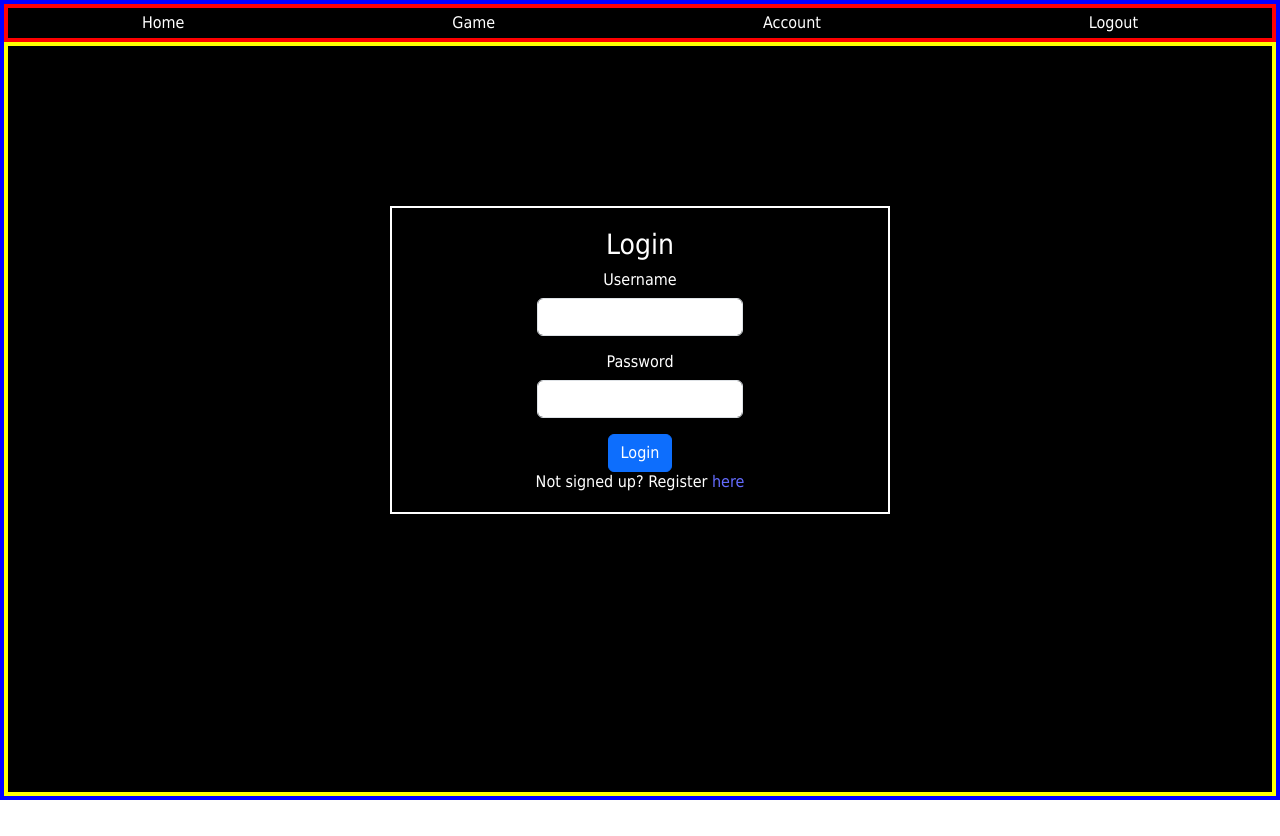
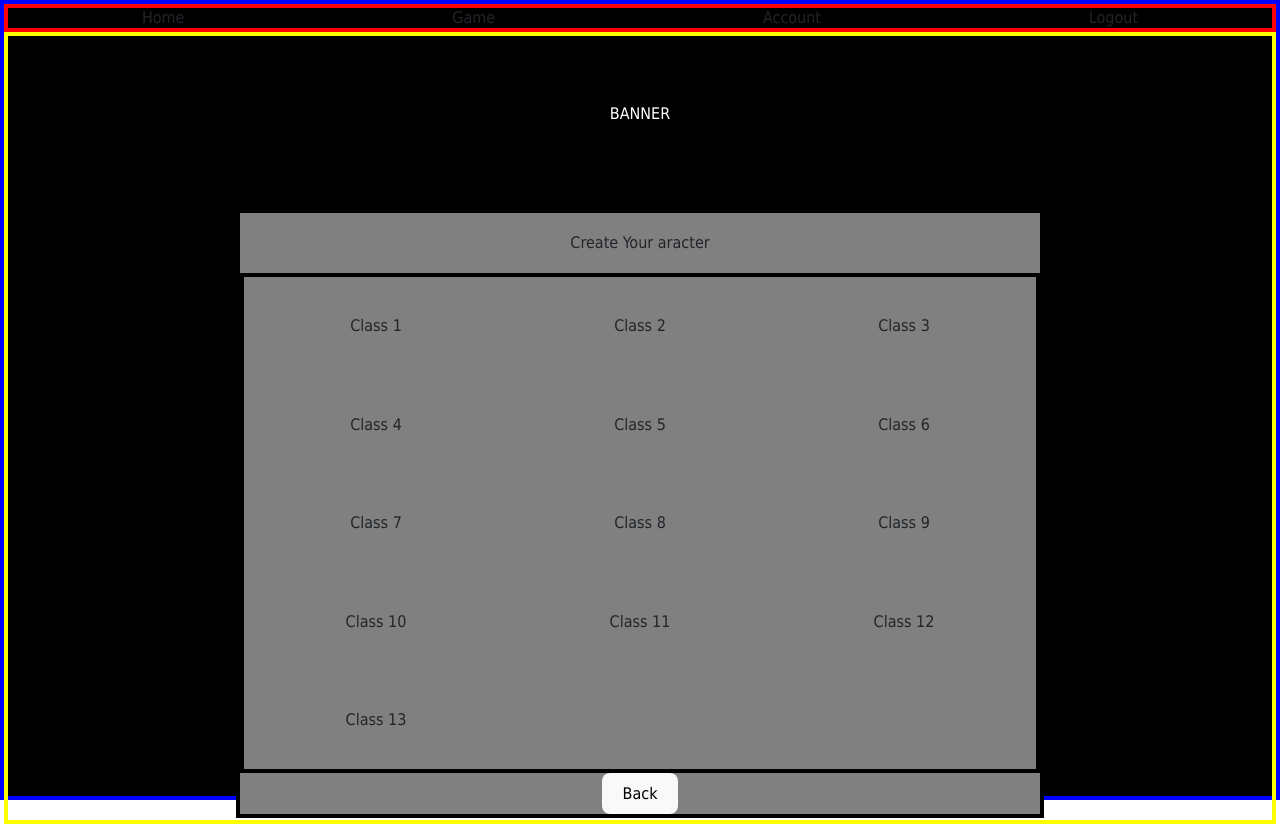
Before and after one commit to Taylor-Albright-NSS/galvadia-react, a React (Vite) app in the folder frontend/: page /character-creation in a window 1280 px wide. Before the commit this address led to /login. Before the commit the page ends 800 px from the top, so only its background shows below. Built offline with nearby package versions, Linux system fonts and the light colour scheme; no server answers; sample sign-in values are in the browser's storage.

Commit message:
Checkpoint: Implemented routes and basic character creation page

```diff
--- a/frontend/src/App.jsx
+++ b/frontend/src/App.jsx
@@ -6,6 +6,8 @@ import { AuthorizedRoute } from './components/ui/auth/AuthorizedRoute'
 import Register from './components/ui/auth/Register'
 import { CharacterSelectLayout } from './components/ui/character-select/CharacterSelectLayout'
 import { Layout } from './components/layout/Layout'
+import { CharacterSelect } from './components/ui/character-select/CharacterSelect'
+import { CharacterCreation } from './components/ui/character-select/CharacterCreation'
 
 export const App = () => {
 	return (
@@ -18,7 +20,15 @@ export const App = () => {
 						path="/character-select"
 						element={
 							<AuthorizedRoute>
-								<CharacterSelectLayout />
+								<CharacterSelectLayout>{<CharacterSelect />}</CharacterSelectLayout>
+							</AuthorizedRoute>
+						}
+					/>
+					<Route
+						path="/character-creation"
+						element={
+							<AuthorizedRoute>
+								<CharacterSelectLayout>{<CharacterCreation />}</CharacterSelectLayout>
 							</AuthorizedRoute>
 						}
 					/>
--- a/frontend/src/components/ui/auth/Register.jsx
+++ b/frontend/src/components/ui/auth/Register.jsx
@@ -27,7 +27,7 @@ export default function Register() {
 		}
 
 		try {
-			const data = await register(state.username, state.password)
+			const data = await register(state.username, state.email, state.password)
 			if (!data) {
 				throw new Error(`Registration failed`)
 			}
--- a/frontend/src/components/ui/character-select/Banner.jsx
+++ b/frontend/src/components/ui/character-select/Banner.jsx
@@ -1,8 +1,10 @@
-import '../../../styles/character-select.css'
+import './characterSelect.css'
 export const Banner = () => {
 	return (
 		<div className="banner-container">
-			<div className="banner">BANNER</div>
+			<div className="banner" style={{ fontSize: '90px', color: 'white' }}>
+				BANNER
+			</div>
 		</div>
 	)
 }
--- a/frontend/src/components/ui/character-select/CharacterCard.jsx
+++ b/frontend/src/components/ui/character-select/CharacterCard.jsx
@@ -1,5 +1,5 @@
 import { useState } from 'react'
-import '../../../styles/character-select.css'
+import './characterSelect.css'
 import { useEffect } from 'react'
 import { getUserCharacters } from '../../../fetches/players/players'
 
--- /dev/null
+++ b/frontend/src/components/ui/character-select/CharacterCreation.jsx
@@ -0,0 +1,33 @@
+import { CharacterCard } from './CharacterCard'
+import './characterCreation.css'
+import { useEffect, useState } from 'react'
+import { getUserCharacters } from '../../../fetches/players/players'
+import { Link, useNavigate } from 'react-router-dom'
+
+export const CharacterCreation = () => {
+	return (
+		<div className="character-creation-container">
+			<div className="character-creation-heading">Create Your aracter</div>
+			<div className="character-creation-card-container">
+				<div>Class 1</div>
+				<div>Class 2</div>
+				<div>Class 3</div>
+				<div>Class 4</div>
+				<div>Class 5</div>
+				<div>Class 6</div>
+				<div>Class 7</div>
+				<div>Class 8</div>
+				<div>Class 9</div>
+				<div>Class 10</div>
+				<div>Class 11</div>
+				<div>Class 12</div>
+				<div>Class 13</div>
+			</div>
+			<div className="character-creation-create">
+				<Link to="/character-select">
+					<button>Back</button>
+				</Link>
+			</div>
+		</div>
+	)
+}
--- a/frontend/src/components/ui/character-select/CharacterSelect.jsx
+++ b/frontend/src/components/ui/character-select/CharacterSelect.jsx
@@ -1,7 +1,8 @@
 import { CharacterCard } from './CharacterCard'
-import '../../../styles/character-select.css'
+import './characterSelect.css'
 import { useEffect, useState } from 'react'
 import { getUserCharacters } from '../../../fetches/players/players'
+import { Link } from 'react-router-dom'
 
 export const CharacterSelect = () => {
 	const [characters, setCharacters] = useState([])
@@ -29,7 +30,9 @@ export const CharacterSelect = () => {
 			<div className="character-select-heading">Select your character</div>
 			<div className="character-select-card-container">{characters.length > 0 && characters.map(c => <CharacterCard key={c.id} c={c} />)}</div>
 			<div className="character-select-create">
-				<button>Create New Character</button>
+				<Link to="/character-creation">
+					<button>Create New Character</button>
+				</Link>
 			</div>
 		</div>
 	)
--- a/frontend/src/components/ui/character-select/CharacterSelectLayout.jsx
+++ b/frontend/src/components/ui/character-select/CharacterSelectLayout.jsx
@@ -1,12 +1,12 @@
 import { Banner } from './Banner'
 import { CharacterSelect } from './CharacterSelect'
-import '../../../styles/character-select.css'
+import './characterSelect.css'
 
-export const CharacterSelectLayout = () => {
+export const CharacterSelectLayout = ({ children }) => {
 	return (
 		<div className="character-select-layout">
 			<Banner />
-			<CharacterSelect />
+			{children}
 		</div>
 	)
 }
--- /dev/null
+++ b/frontend/src/components/ui/character-select/characterCreation.css
@@ -0,0 +1,63 @@
+.banner-container {
+	display: flex;
+	justify-content: center;
+	align-items: center;
+	border: 4px solid black;
+	max-width: 600px;
+	width: 100%;
+	height: 120px;
+}
+.banner {
+	color: black;
+}
+.character-creation-layout {
+	display: flex;
+	flex-direction: column;
+	justify-content: center;
+	align-items: center;
+	min-height: 800px;
+	justify-content: space-around;
+}
+.character-creation-container {
+	display: flex;
+	flex-direction: column;
+	justify-content: center;
+	align-items: center;
+	background-color: grey;
+	border: 4px solid black;
+}
+.character-creation-heading {
+	display: flex;
+	justify-content: center;
+	align-items: center;
+	height: 60px;
+}
+.character-creation-card-container {
+	display: grid;
+	height: 500px;
+	width: 800px;
+	grid-template-columns: 1fr 1fr 1fr;
+	border: 4px solid black;
+	overflow-y: scroll;
+	place-items: center; /* Shorthand for align-items + justify-items */
+
+	/* overflow-x: hidden; */
+}
+.character-card {
+	display: flex;
+	justify-content: space-between;
+	align-items: center;
+	max-width: 300px;
+	width: 100%;
+	border: 4px solid black;
+	height: 80px;
+	margin: 6px;
+}
+.character-card:hover {
+	cursor: pointer;
+}
+.character-card img {
+	border: 2px solid black;
+}
+.character-creation-create {
+}
--- a/frontend/src/styles/character-select.css
+++ b/frontend/src/components/ui/character-select/characterSelect.css
@@ -1,6 +1,3 @@
-body {
-	background-color: white;
-}
 .banner-container {
 	display: flex;
 	justify-content: center;
--- a/frontend/src/fetches/auth/authManager.js
+++ b/frontend/src/fetches/auth/authManager.js
@@ -21,13 +21,13 @@ export const login = async (username, password) => {
 		throw new Error(`Network or server error`)
 	}
 }
-export const register = async (username, password) => {
+export const register = async (username, email, password) => {
 	const response = await fetch(`${baseUrl}/register`, {
 		method: 'POST',
 		headers: {
 			'Content-Type': 'application/json',
 		},
-		body: JSON.stringify({ username, password }),
+		body: JSON.stringify({ username, email, password }),
 	})
 	const data = await response.json()
 	return data
--- a/frontend/src/index.css
+++ b/frontend/src/index.css
@@ -20,7 +20,6 @@ div {
 	margin: 0;
 	font-size: 16px !important;
 	font-family: 'Tahoma' !important;
-	color: white;
 	line-height: 20px;
 }
 
```
